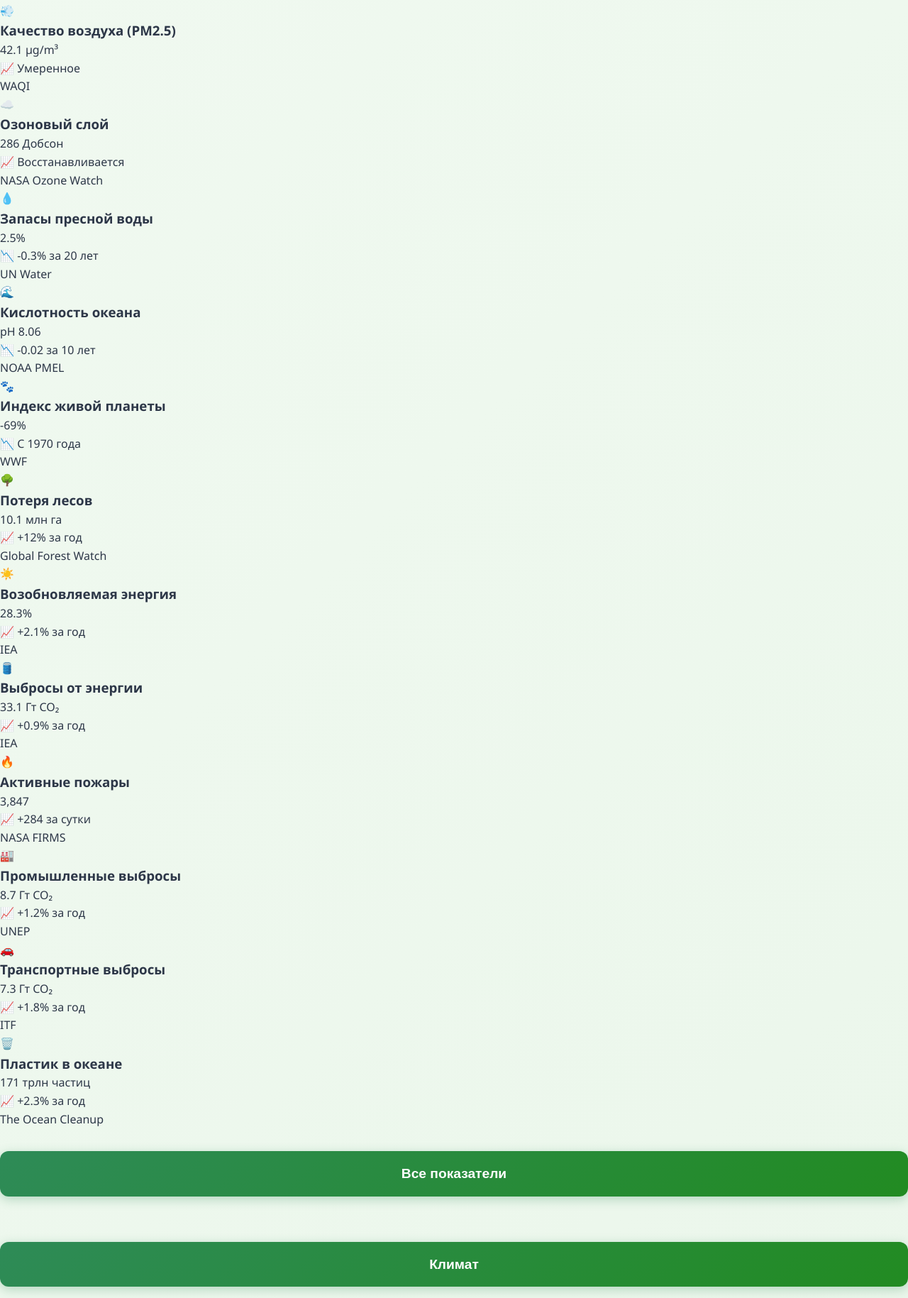
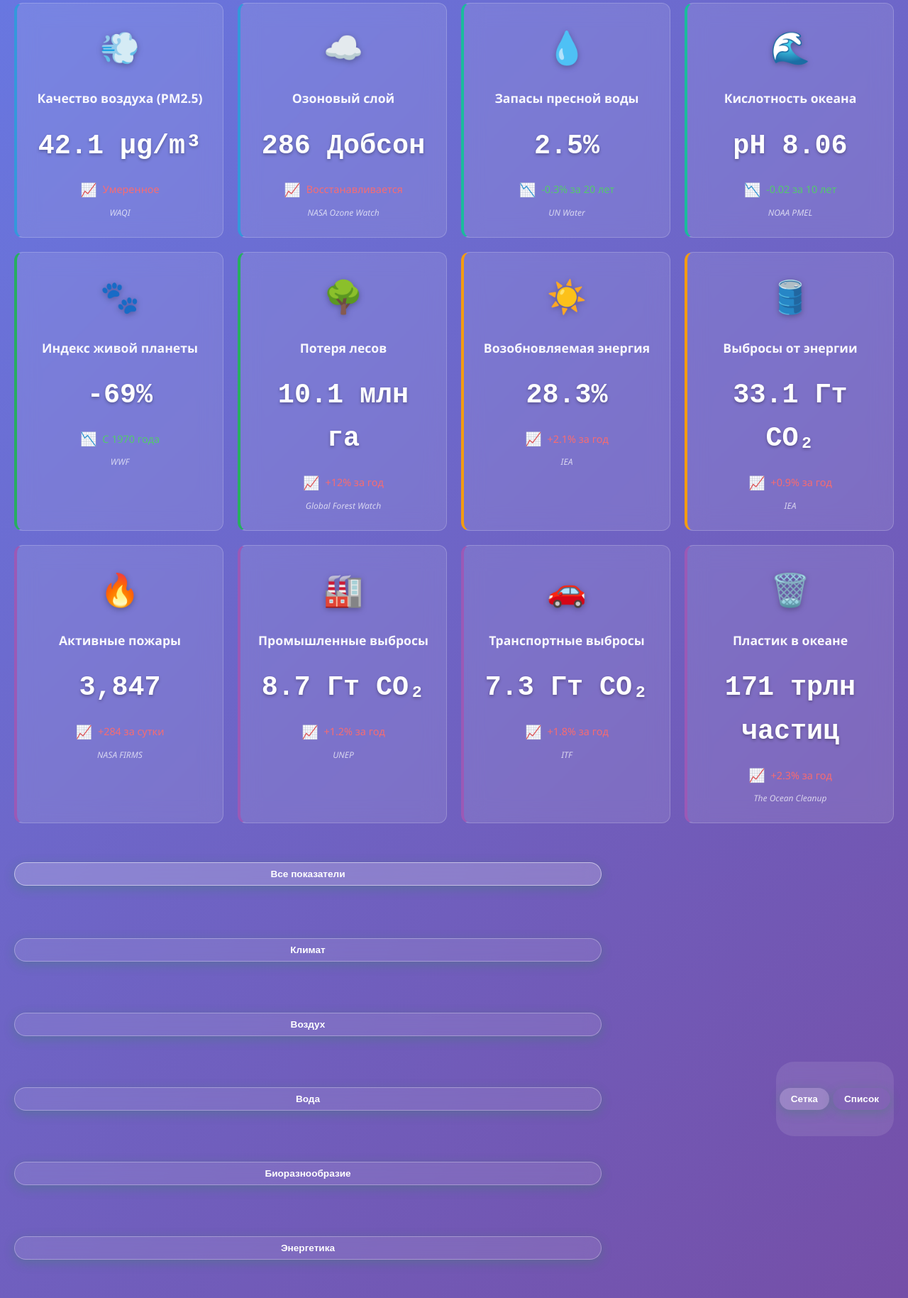
Before and after one commit to Kotyaras/eco-monitoring-real, a website: page index.html in a window 1280 px wide. Shown: the part 5363-7192 px from the top of the page at 71% size. Drawn offline with nearby package versions, Linux system fonts and the light colour scheme; no server answers.

Commit message:
Update style.css

```diff
--- a/style.css
+++ b/style.css
@@ -1581,3 +1581,271 @@ input:focus {
         align-self: center;
     }
 }
+/* Стили для расширенной секции живых данных */
+.live-data {
+    background: linear-gradient(135deg, #667eea 0%, #764ba2 100%);
+    color: white;
+    padding: 40px 20px;
+    border-radius: 15px;
+    margin: 30px 0;
+    box-shadow: 0 10px 30px rgba(0,0,0,0.2);
+}
+
+.live-data h2 {
+    text-align: center;
+    margin-bottom: 30px;
+    font-size: 2.2em;
+    text-shadow: 0 2px 4px rgba(0,0,0,0.3);
+}
+
+.live-cards {
+    display: grid;
+    grid-template-columns: repeat(auto-fit, minmax(280px, 1fr));
+    gap: 20px;
+    margin-bottom: 25px;
+}
+
+.live-cards.list-view {
+    grid-template-columns: 1fr;
+}
+
+.live-card {
+    background: rgba(255, 255, 255, 0.1);
+    backdrop-filter: blur(15px);
+    padding: 25px 20px;
+    border-radius: 12px;
+    text-align: center;
+    border: 1px solid rgba(255, 255, 255, 0.2);
+    transition: all 0.3s ease;
+    position: relative;
+    overflow: hidden;
+}
+
+.live-card::before {
+    content: '';
+    position: absolute;
+    top: 0;
+    left: -100%;
+    width: 100%;
+    height: 100%;
+    background: linear-gradient(90deg, transparent, rgba(255,255,255,0.1), transparent);
+    transition: left 0.5s;
+}
+
+.live-card:hover::before {
+    left: 100%;
+}
+
+.live-card:hover {
+    transform: translateY(-5px);
+    box-shadow: 0 8px 25px rgba(0,0,0,0.3);
+    border-color: rgba(255, 255, 255, 0.4);
+}
+
+/* Категории карточек */
+.live-card.climate { border-left: 4px solid #e74c3c; }
+.live-card.air { border-left: 4px solid #3498db; }
+.live-card.water { border-left: 4px solid #1abc9c; }
+.live-card.bio { border-left: 4px solid #27ae60; }
+.live-card.energy { border-left: 4px solid #f39c12; }
+.live-card.additional { border-left: 4px solid #9b59b6; }
+
+.live-icon {
+    font-size: 2.8em;
+    margin-bottom: 15px;
+    filter: drop-shadow(0 2px 4px rgba(0,0,0,0.3));
+}
+
+.live-card h3 {
+    margin: 10px 0;
+    font-size: 1.1em;
+    opacity: 0.95;
+    font-weight: 600;
+    min-height: 2.5em;
+    display: flex;
+    align-items: center;
+    justify-content: center;
+}
+
+.live-value {
+    font-size: 2.4em;
+    font-weight: bold;
+    margin: 15px 0;
+    text-shadow: 0 2px 4px rgba(0,0,0,0.3);
+    font-family: 'Courier New', monospace;
+}
+
+.live-trend {
+    display: flex;
+    align-items: center;
+    justify-content: center;
+    gap: 8px;
+    font-size: 0.9em;
+    margin-bottom: 8px;
+    opacity: 0.95;
+}
+
+.trend-up { color: #ff6b6b; }
+.trend-down { color: #51cf66; }
+
+.trend-arrow {
+    font-size: 1.3em;
+}
+
+.data-source {
+    font-size: 0.75em;
+    opacity: 0.7;
+    margin-top: 8px;
+    font-style: italic;
+}
+
+/* Элементы управления */
+.data-controls {
+    display: flex;
+    justify-content: space-between;
+    align-items: center;
+    margin-bottom: 20px;
+    flex-wrap: wrap;
+    gap: 15px;
+}
+
+.category-filters {
+    display: flex;
+    gap: 8px;
+    flex-wrap: wrap;
+}
+
+.filter-btn {
+    padding: 8px 16px;
+    background: rgba(255, 255, 255, 0.1);
+    border: 1px solid rgba(255, 255, 255, 0.3);
+    color: white;
+    border-radius: 20px;
+    cursor: pointer;
+    transition: all 0.3s ease;
+    font-size: 0.85em;
+    backdrop-filter: blur(10px);
+}
+
+.filter-btn.active,
+.filter-btn:hover {
+    background: rgba(255, 255, 255, 0.2);
+    border-color: rgba(255, 255, 255, 0.5);
+    transform: translateY(-2px);
+}
+
+.view-options {
+    display: flex;
+    gap: 5px;
+    background: rgba(255, 255, 255, 0.1);
+    border-radius: 25px;
+    padding: 5px;
+    backdrop-filter: blur(10px);
+}
+
+.view-btn {
+    padding: 8px 16px;
+    background: transparent;
+    border: none;
+    color: white;
+    border-radius: 20px;
+    cursor: pointer;
+    transition: all 0.3s ease;
+    font-size: 0.85em;
+}
+
+.view-btn.active {
+    background: rgba(255, 255, 255, 0.2);
+}
+
+/* Информация об обновлении */
+.data-update {
+    text-align: center;
+    opacity: 0.9;
+}
+
+.update-time {
+    display: block;
+    margin-bottom: 10px;
+    font-size: 0.95em;
+}
+
+.update-progress {
+    background: rgba(255, 255, 255, 0.1);
+    padding: 15px;
+    border-radius: 10px;
+    backdrop-filter: blur(10px);
+}
+
+.progress-bar {
+    width: 100%;
+    height: 6px;
+    background: rgba(255, 255, 255, 0.2);
+    border-radius: 3px;
+    margin-bottom: 8px;
+    overflow: hidden;
+}
+
+.progress-fill {
+    height: 100%;
+    background: linear-gradient(90deg, #51cf66, #f39c12);
+    border-radius: 3px;
+    transition: width 1s linear;
+    width: 0%;
+}
+
+/* Анимации */
+@keyframes pulse {
+    0% { opacity: 1; }
+    50% { opacity: 0.7; }
+    100% { opacity: 1; }
+}
+
+.updating {
+    animation: pulse 1s ease-in-out;
+}
+
+/* Адаптивность */
+@media (max-width: 1200px) {
+    .live-cards {
+        grid-template-columns: repeat(auto-fit, minmax(250px, 1fr));
+    }
+}
+
+@media (max-width: 768px) {
+    .live-cards {
+        grid-template-columns: 1fr;
+    }
+
+    .data-controls {
+        flex-direction: column;
+        align-items: stretch;
+    }
+
+    .category-filters {
+        justify-content: center;
+    }
+
+    .view-options {
+        align-self: center;
+    }
+
+    .live-value {
+        font-size: 2em;
+    }
+}
+
+@media (max-width: 480px) {
+    .live-data {
+        padding: 25px 15px;
+    }
+
+    .live-card {
+        padding: 20px 15px;
+    }
+
+    .filter-btn {
+        padding: 6px 12px;
+        font-size: 0.8em;
+    }
+}
```
